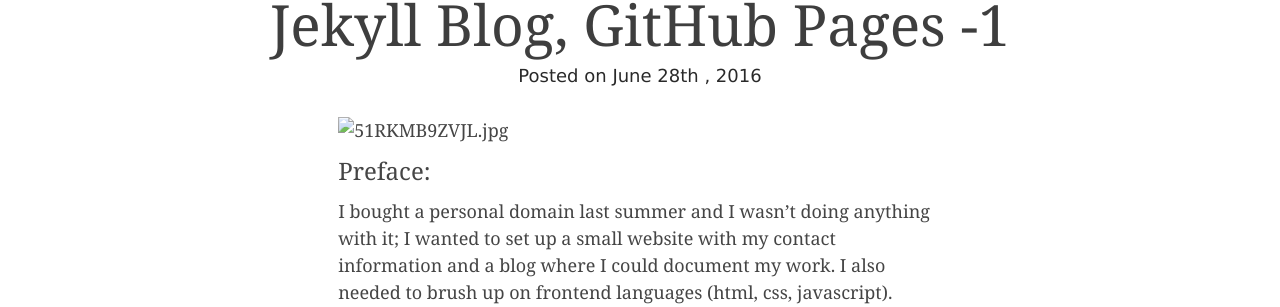
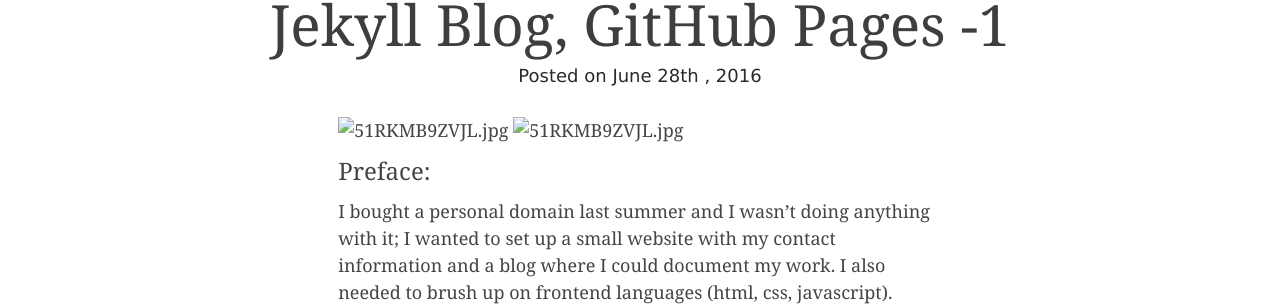
Before and after one commit to saimonhowlader/saimonhowlader.github.io, a Jekyll site: the page built from _posts/2016-06-28-Jekyll-Blog-GitHub-Pages-1.md, in a window 1280 px wide. Shown: the part 300-607 px from the top of the page. Built offline with Jekyll 4.4.1, drawn with Linux system fonts in a browser that asks for light colours.

Commit message:
Updated 2016-06-28-Jekyll-Blog-GitHub-Pages-1.md

```diff
--- a/_posts/2016-06-28-Jekyll-Blog-GitHub-Pages-1.md
+++ b/_posts/2016-06-28-Jekyll-Blog-GitHub-Pages-1.md
@@ -7,6 +7,7 @@
   where I could document my work. I also needed to brush up on frontend
   languages (html, css, javascript).
 ---
+![51RKMB9ZVJL.jpg]({{site.baseurl}}/_posts/51RKMB9ZVJL.jpg)
 ![51RKMB9ZVJL.jpg]({{site.baseurl}}/_posts/51RKMB9ZVJL.jpg)
 
 #### Preface:
```
